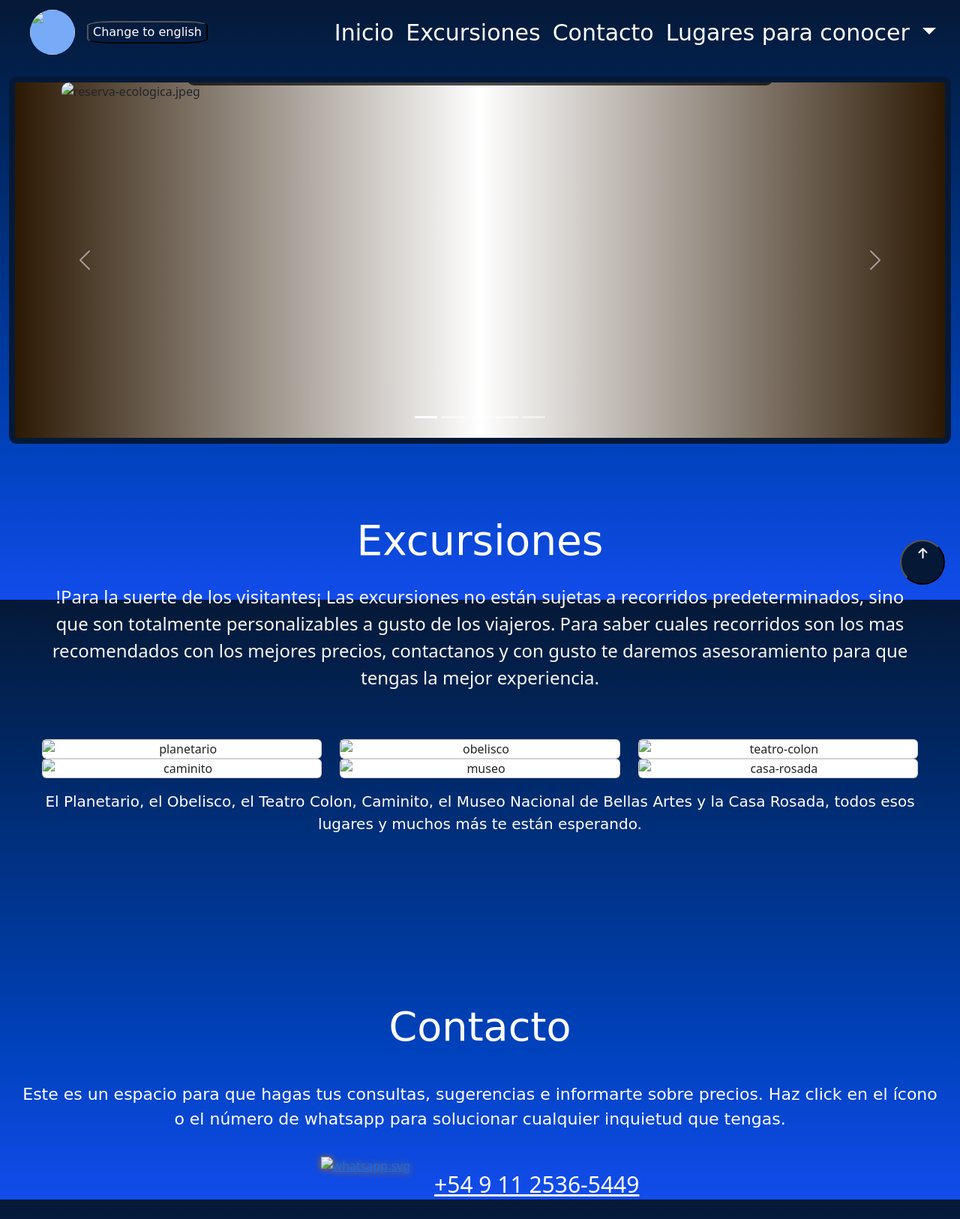
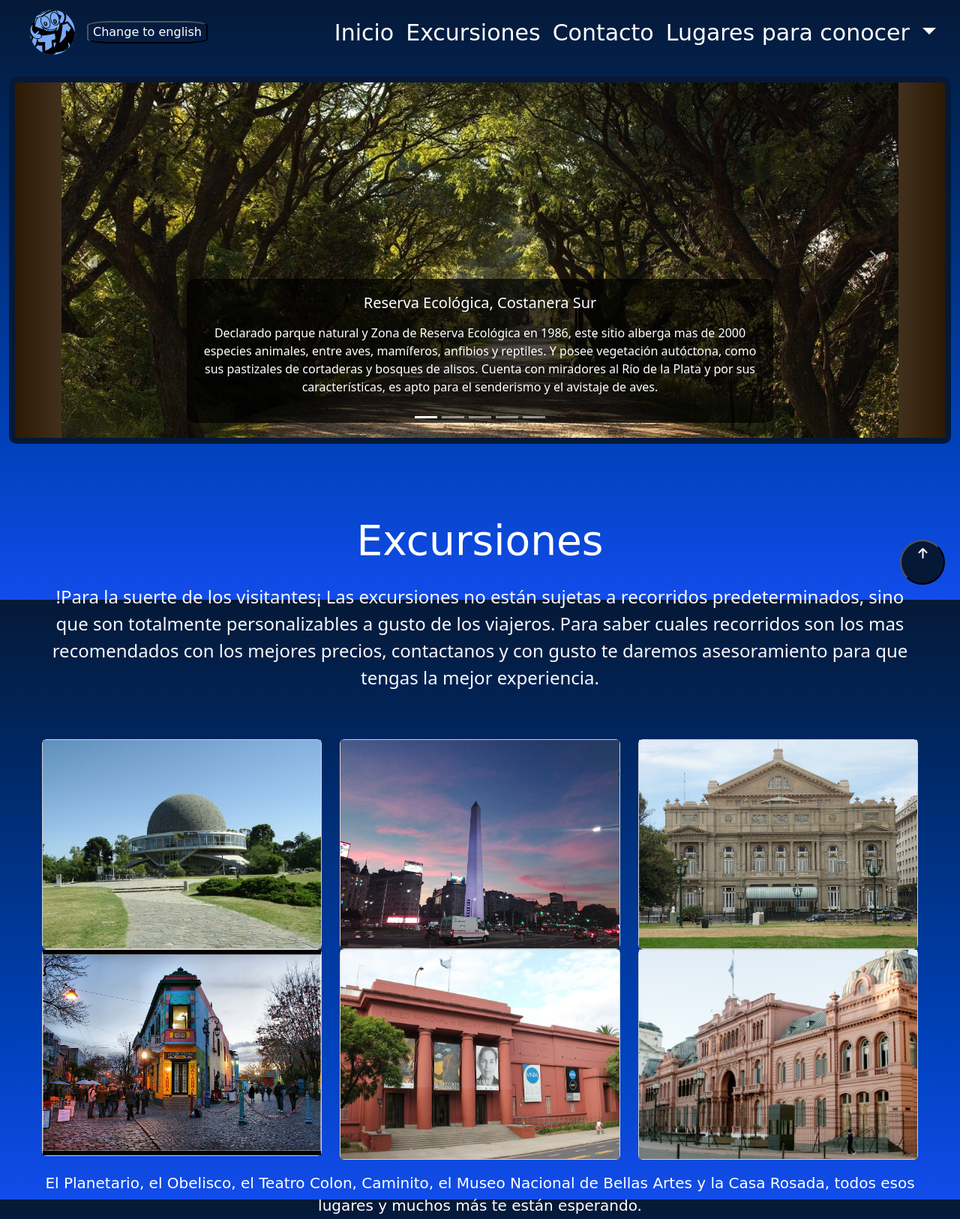
Before and after one commit to Viprototype/Turismo-Argentina, a plain HTML site: page index.html in a window 1280 px wide. Shown: the top 1626 px of the page at 75% size. Drawn offline with nearby package versions, Linux system fonts and the light colour scheme; the site is published under a folder, as on GitHub Pages, so addresses that start at the root find nothing; a web font is replaced by a local one.

Commit message:
Update index.html

```diff
--- a/index.html
+++ b/index.html
@@ -19,7 +19,7 @@
     <!-- NAVBAR -->
     <nav class="navbar navbar-expand-lg">
         <div class="container-fluid">
-          <a onclick="window.location.reload()" class="navbar-brand" href="#"><img class="logo logo-1" src="/assets/home-logo.svg" alt=""></a>
+          <a onclick="window.location.reload()" class="navbar-brand" href="#"><img class="logo logo-1" src="./assets/home-logo.svg" alt=""></a>
           <button id="english-btn" class="btn-idioma" onclick="changeLanguage('en')">Change to english</button>
           <button class="navbar-toggler" type="button" data-bs-toggle="collapse" data-bs-target="#navbarNavDropdown" aria-controls="navbarNavDropdown" aria-expanded="false" aria-label="Toggle navigation">
             <span class="navbar-toggler-icon"></span>
@@ -62,7 +62,7 @@
         <div class="carousel-inner d-flex container">
           <div class="carousel-item active d-flex">
             <div class="d-flex align-items-center">
-              <img src="/assets/lugares/reserva-ecologica.jpeg" class="img-fluid d-block lugares" alt="reserva-ecologica.jpeg">
+              <img src="./assets/lugares/reserva-ecologica.jpeg" class="img-fluid d-block lugares" alt="reserva-ecologica.jpeg">
               <div class="carousel-caption descripcion">
                 <h5 class="lugar">Reserva Ecológica, Costanera Sur</h5>
                 <p class="lugar">Declarado parque natural y Zona de Reserva Ecológica en 1986, este sitio alberga mas de 2000 especies animales, entre aves, mamíferos, anfibios y reptiles. Y posee vegetación autóctona, como sus pastizales de cortaderas y bosques de alisos. Cuenta con miradores al Río de la Plata y por sus características, es apto para el senderismo y el avistaje de aves.</p>
@@ -71,7 +71,7 @@
           </div>
           <div class="carousel-item">
             <div class="d-flex align-items-center">
-              <img src="/assets/lugares/puente-de-la-mujer.jpeg" class="img-fluid d-block lugares" alt="puente-de-la-mujer.jpeg">
+              <img src="./assets/lugares/puente-de-la-mujer.jpeg" class="img-fluid d-block lugares" alt="puente-de-la-mujer.jpeg">
               <div class="carousel-caption descripcion">
                 <h5 class="lugar">Puente de la Mujer, Puerto Madero</h5>
                 <p class="lugar">Inaugurado en diciembre del 2001, fabricado en España ya que en Argentina no se fabrica su acero, este puente cuenta con un giro accionado gracias a un sistema de computación situado al este del mismo, lo que permite el paso de embarcaciones. El diseño de este puente peatonal es una síntesis de la imágen de una pareja bailando tango. </p>
@@ -80,7 +80,7 @@
           </div>
           <div class="carousel-item">
             <div class="d-flex align-items-center">
-              <img src="/assets/lugares/av-alvear.jpg" class="img-fluid d-block lugares" alt="av-alvear.jpg ">
+              <img src="./assets/lugares/av-alvear.jpg" class="img-fluid d-block lugares" alt="av-alvear.jpg ">
               <div class="carousel-caption descripcion">
                 <h5 class="lugar">Avenida Alvear, Recoleta</h5>
                 <p class="lugar">Midiendo 7 cuadras de largo, la Avenida Alvear es conocida por sus edificios de rica arquitectura, que se convirtieron embajadas, hoteles, selectos clubes o edificios del gobierno. Siendo Área de Protección Histórica y habiendo sido ubicada por la NBC entre las cinco principales del mundo por la relación calidad, glamour y precio en sus negocios.</p>
@@ -89,7 +89,7 @@
           </div>
           <div class="carousel-item">
             <div class="d-flex align-items-center">
-              <img src="/assets/lugares/pza-nac-unidas.jpg" class="img-fluid d-block lugares" alt="pza-nac-unidas.jpg">
+              <img src="./assets/lugares/pza-nac-unidas.jpg" class="img-fluid d-block lugares" alt="pza-nac-unidas.jpg">
               <div class="carousel-caption descripcion">
                 <h5 class="lugar">Plaza de las Naciones Unidas, Recoleta</h5>
                 <p class="lugar">Esta plaza, cuyo terreno es muy extenso y posee amplias zonas verdes, tiene en su centro la escultura Floralis Genérica, siendo esta un obsequio del arquitecto argentino Eduardo Catalano y hecha con materiales provistos por la empresa de aeronaves Lockheed Martin Aircraft Argentina. Representa una gran flor realizada en acero inoxidable, con esqueleto de aluminio y hormigón armado, que mira en dirección al cielo, extendiendo hacia él sus seis pétalos. Pesa 18 toneladas y tiene 23 metros de alto.</p>
@@ -98,7 +98,7 @@
           </div>
           <div class="carousel-item">
             <div class="d-flex align-items-center">
-              <img src="/assets/lugares/el-rosedal.jpg" class="img-fluid d-block lugares" alt="el-rosedal.jpg">
+              <img src="./assets/lugares/el-rosedal.jpg" class="img-fluid d-block lugares" alt="el-rosedal.jpg">
               <div class="carousel-caption descripcion">
                 <h5 class="lugar">El Rosedal, Palermo</h5>
                 <p class="lugar">Este parque fue declarado Patrimonio Histórico, contando con una amplia variedad de rosas y obtuviendo en el 2012 y 2014 la distinción internacional más importante que se da a los jardines de rosas en reconocimiento de su belleza, su historia y su valor educativo: el Garden Excellence Award (Galardón Jardín de Excelencia), que anualmente entrega la Federación Mundial de las Sociedades de la Rosa (WFRS, por sus siglas en inglés)</p>
@@ -122,32 +122,32 @@
         <div id="row1" class="row">
           <div class="col-12 col-md-2 col-lg-4">
             <div class="card">
-              <img class="img-fluid m-0 p-0" src="/assets/lugares/1024px-Planetario_Galileo_Galilei.jpg" alt="planetario">
+              <img class="img-fluid m-0 p-0" src="./assets/lugares/1024px-Planetario_Galileo_Galilei.jpg" alt="planetario">
             </div>
           </div>
           <div class="col-12 col-md-2 col-lg-4">
             <div class="card">
-              <img class="img-fluid m-0 p-0" src="/assets/lugares/1280px-Atardecer_en_el_Obelisco,_Buenos_Aires.jpg" alt="obelisco">
+              <img class="img-fluid m-0 p-0" src="./assets/lugares/1280px-Atardecer_en_el_Obelisco,_Buenos_Aires.jpg" alt="obelisco">
             </div>
           </div>
           <div class="col-12 col-md-2 col-lg-4">
             <div class="card">
-              <img class="img-fluid m-0 p-0" src="/assets/lugares/Teatro_Colon,_Plaza_Lavalle,_Buenos_Aires_alt.jpg" alt="teatro-colon">
+              <img class="img-fluid m-0 p-0" src="./assets/lugares/Teatro_Colon,_Plaza_Lavalle,_Buenos_Aires_alt.jpg" alt="teatro-colon">
             </div>
           </div>
           <div class="col-12 col-md-2 col-lg-4">
             <div class="card">
-              <img class="img-fluid m-0 p-0" src="/assets/lugares/Entrada_Caminito_La_Boca.jpg" alt="caminito">
+              <img class="img-fluid m-0 p-0" src="./assets/lugares/Entrada_Caminito_La_Boca.jpg" alt="caminito">
             </div>
           </div>
           <div class="col-12 col-md-2 col-lg-4">
             <div class="card">
-              <img class="img-fluid m-0 p-0" src="/assets/lugares/Museo_Nacional_de_Bellas_Artes_(Buenos_Aires,_2014).JPG" alt="museo">
+              <img class="img-fluid m-0 p-0" src="./assets/lugares/Museo_Nacional_de_Bellas_Artes_(Buenos_Aires,_2014).JPG" alt="museo">
             </div>
           </div>
           <div class="col-12 col-md-2 col-lg-4">
             <div class="card">
-              <img class="img-fluid m-0 p-0" src="/assets/lugares/Buenos_Aires_-_Casa_Rosada_(4076239764).jpg" alt="casa-rosada">
+              <img class="img-fluid m-0 p-0" src="./assets/lugares/Buenos_Aires_-_Casa_Rosada_(4076239764).jpg" alt="casa-rosada">
             </div>
           </div>
         </div>
@@ -159,7 +159,7 @@
         <p class="contacto">Este es un espacio para que hagas tus consultas, sugerencias e informarte sobre precios. Haz click en el ícono o el número de whatsapp para solucionar cualquier inquietud que tengas.</p>
         <div class="contacto d-flex">
           <a href="https://wa.me/5491125365449" target="_blank">
-            <img class="whatsapp" src="/assets/whatsapp.svg" alt="whatsapp.svg">
+            <img class="whatsapp" src="./assets/whatsapp.svg" alt="whatsapp.svg">
           </a>
           <a class="telefono" href="https://wa.me/5491125365449">+54 9 11 2536-5449</a>
         </div>
```
